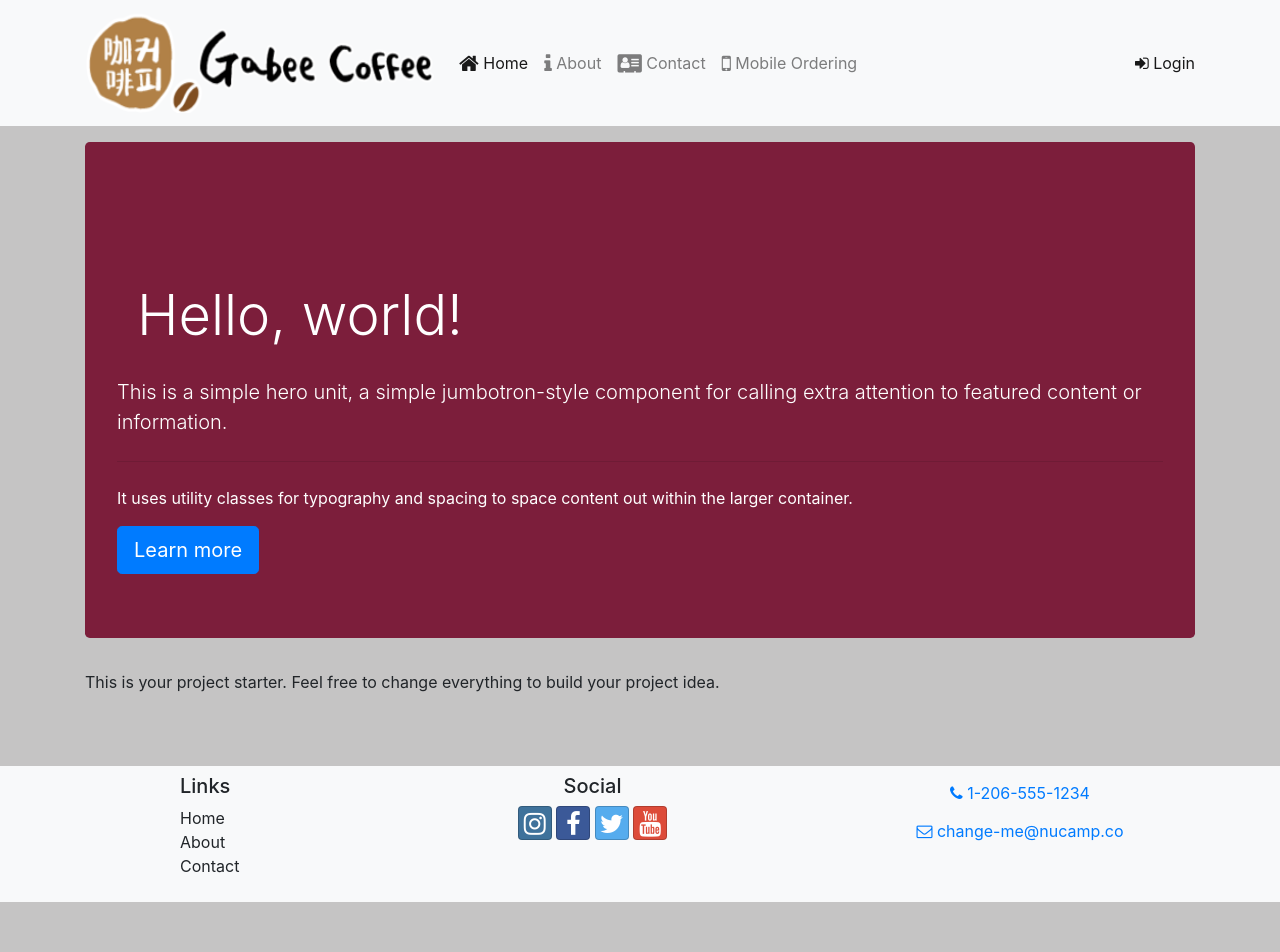
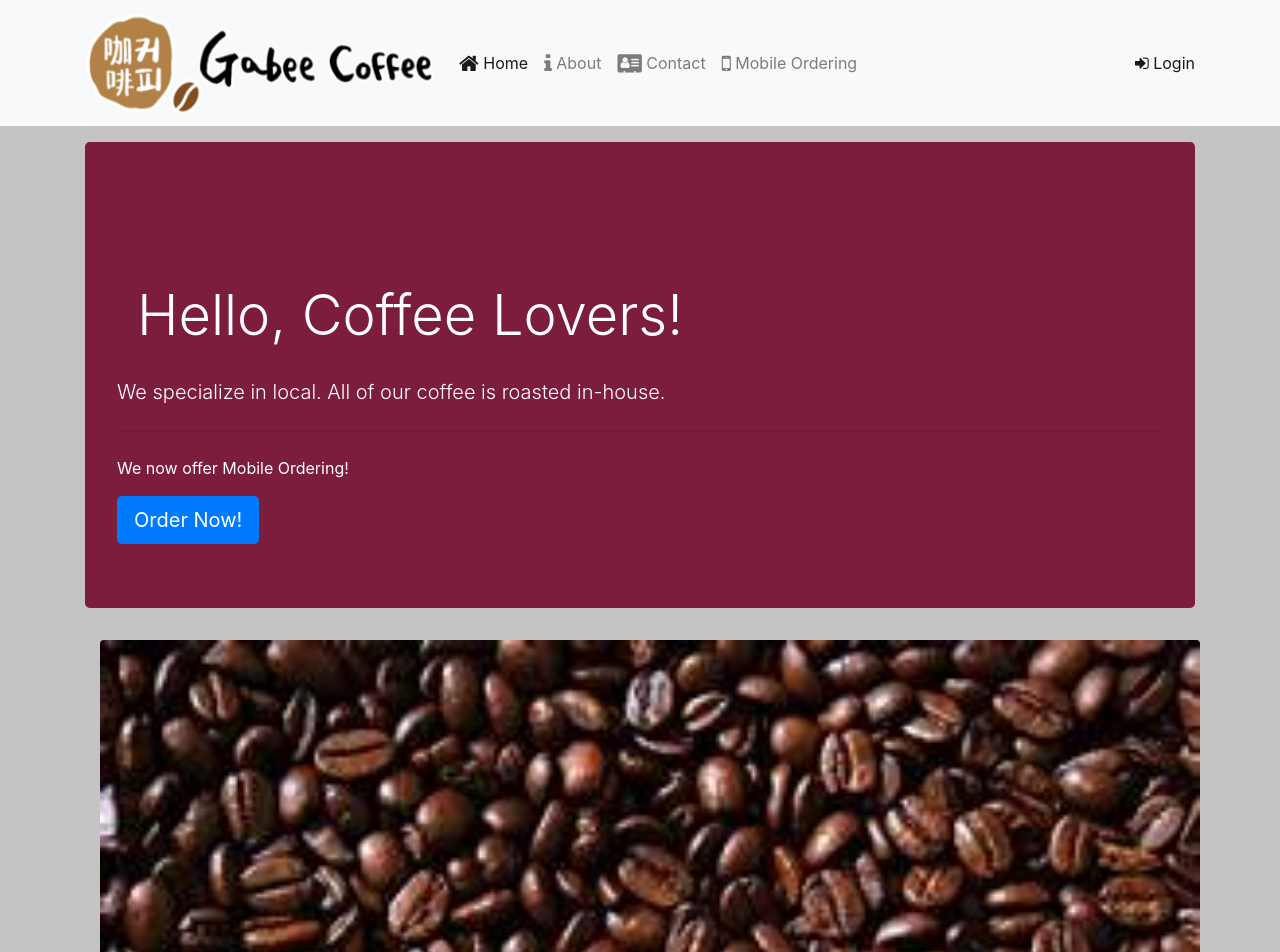
Before and after one commit to once-2021-04-02-bootstrap/gabee-coffee, a website: page index.html in a window 1280 px wide. Shown: the top 952 px of the page. Before the commit the page ends 902 px from the top, so only its background shows below. Drawn offline with nearby package versions, Linux system fonts and the light colour scheme.

Commit message:
all updates

```diff
--- a/index.html
+++ b/index.html
@@ -50,18 +50,19 @@
     <main class="container py-3">
 
         <div class="jumbotron">
-            <h1 class="display-4">Hello, world!</h1>
-            <p class="lead">This is a simple hero unit, a simple jumbotron-style component for calling extra attention to
-                featured content or information.</p>
+            <h1 class="display-4">Hello, Coffee Lovers!</h1>
+            <p class="lead">We specialize in local. All of our coffee is roasted in-house.</p>
             <hr class="my-4">
-            <p>It uses utility classes for typography and spacing to space content out within the larger container.</p>
-            <a class="btn btn-primary btn-lg" href="#" role="button">Learn more</a>
+            <p>We now offer Mobile Ordering!</p>
+            <a class="btn btn-primary btn-lg" href="order.html" role="button">Order Now!</a>
+
         </div>
 
 
-        <div class="row">
-            <div class="col">
-                <p>This is your project starter. Feel free to change everything to build your project idea.</p>
+        <div class="container">
+            <div class="row row-content">
+                <div class="col align-items-center">
+                    <img class="rounded float-left" src="coffeebeans.jpg" alt="Coffee Beans" width="1100">
 
             </div>
         </div>
@@ -75,15 +76,15 @@
                     <h5>Links</h5>
                     <ul class="list-unstyled">
                         <li><a href="#">Home</a></li>
-                        <li><a href="#">About</a></li>
+                        <li><a href="about.html">About</a></li>
                         <li><a href="#">Contact</a></li>
                     </ul>
                 </div>
                 <div class="col-6 col-sm-5 text-center">
                     <h5>Social</h5>
-                    <a class="btn btn-social-icon btn-instagram" href="http://instagram.com/"><i
+                    <a class="btn btn-social-icon btn-instagram" href="https://www.instagram.com/gabeecoffee/"><i
                             class="fa fa-instagram"></i></a>
-                    <a class="btn btn-social-icon btn-facebook" href="http://facebook.com/"><i
+                    <a class="btn btn-social-icon btn-facebook" href="https://www.facebook.com/gabeecoffee"><i
                             class="fa fa-facebook"></i></a>
                     <a class="btn btn-social-icon btn-twitter" href="http://twitter.com/"><i
                             class="fa fa-twitter"></i></a>
@@ -91,10 +92,10 @@
                             class="fa fa-youtube"></i></a>
                 </div>
                 <div class="col-sm-4 text-center">
-                    <a role="button" class="btn btn-link" href="tel:+12065551234"><i class="fa fa-phone"></i>
-                        1-206-555-1234</a><br />
-                    <a role="button" class="btn btn-link" href="mailto:change-me@nucamp.co"><i
-                            class="fa fa-envelope-o"></i> change-me@nucamp.co</a>
+                    <a role="button" class="btn btn-link" href="tel:+1-720-389-5522"><i class="fa fa-phone"></i>
+                        1-720-389-5522</a><br />
+                    <a role="button" class="btn btn-link" href="mailto:gabeecoffe@gmail.com"><i
+                            class="fa fa-envelope-o"></i> gabeecoffe@gmail.com</a>
                 </div>
             </div>
         </div>
```
Also changed, not shown: about.html (+6 -5 lines), order.html (+2 -2 lines), coffeebeans.jpg (added).
